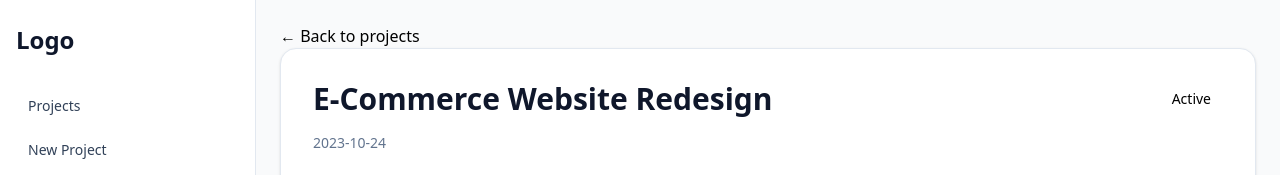
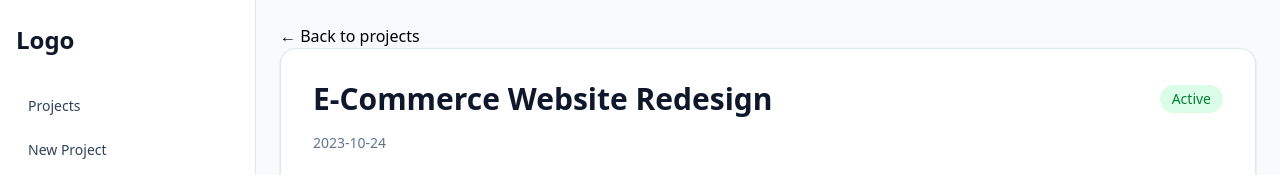
Before and after one commit to arielgomezmendez/dashboard-projects, a Next.js app: page /projects/1 in a window 1280 px wide. Shown: the top 175 px of the page. Built offline with nearby package versions, Linux system fonts and the light colour scheme.

Commit message:
Change color of status badge

```diff
--- a/src/app/components/ProjectDetails.tsx
+++ b/src/app/components/ProjectDetails.tsx
@@ -2,9 +2,14 @@ import Link from "next/link";
 import { projects } from "../data/projects";
 
 export default function ProjectDetails({ id }: { id: string }) {
-
   const project = projects.find((item) => item.id === id); // Get the project by its id
   //console.log("project: ", project);
+
+  const statusStyles =
+    project?.status === "Active"
+      ? "bg-green-100 text-green-700"
+      : "bg-gray-200 text-gray-600";
+
   return (
     <section>
       <Link href={"/"}>← Back to projects</Link>
@@ -13,14 +18,16 @@ export default function ProjectDetails({ id }: { id: string }) {
           <h1 className="text-3xl font-bold text-slate-900">
             {project?.title}
           </h1>
-
-          <span className={`rounded-full px-3 py-1 text-sm font-medium`}>
+          {/* Status project */}
+          <span
+            className={`rounded-full px-3 py-1 text-sm font-medium ${statusStyles}`}
+          >
             {project?.status}
           </span>
         </div>
-
+        {/* Date of project */}
         <p className="mb-6 text-sm text-slate-500">{project?.date}</p>
-
+        {/* Description of project*/}
         <div>
           <h2 className="mb-2 text-lg font-semibold text-slate-900">
             Description
```
